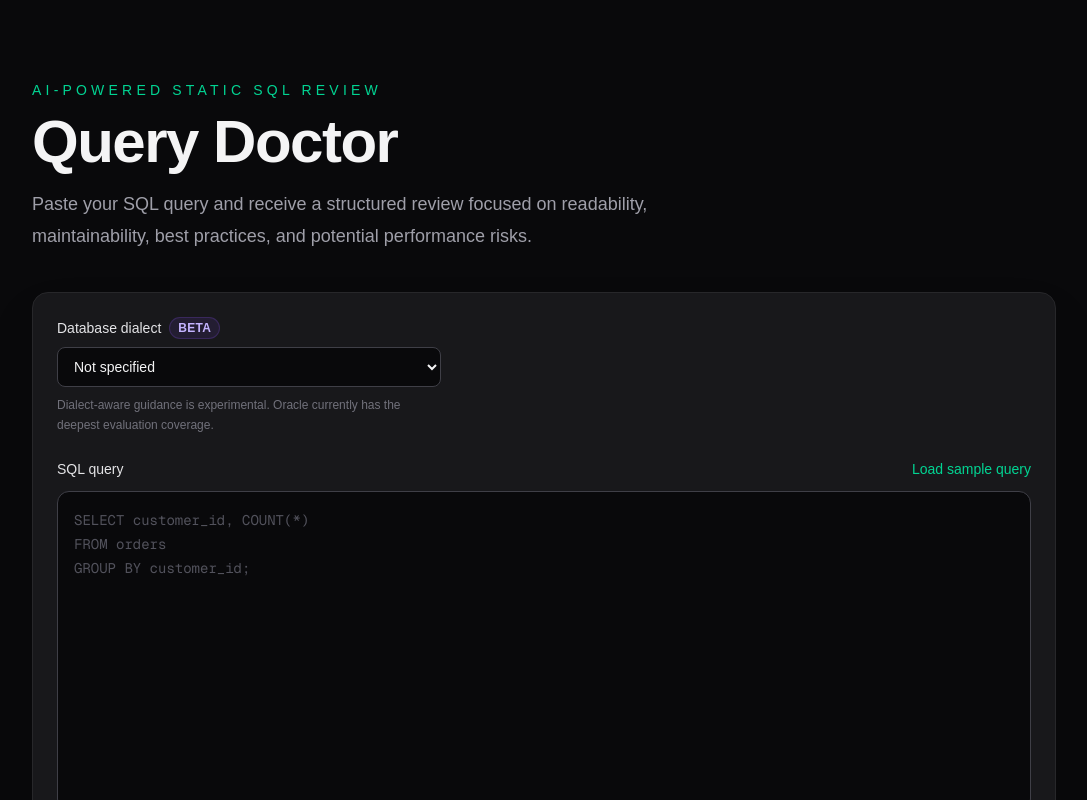
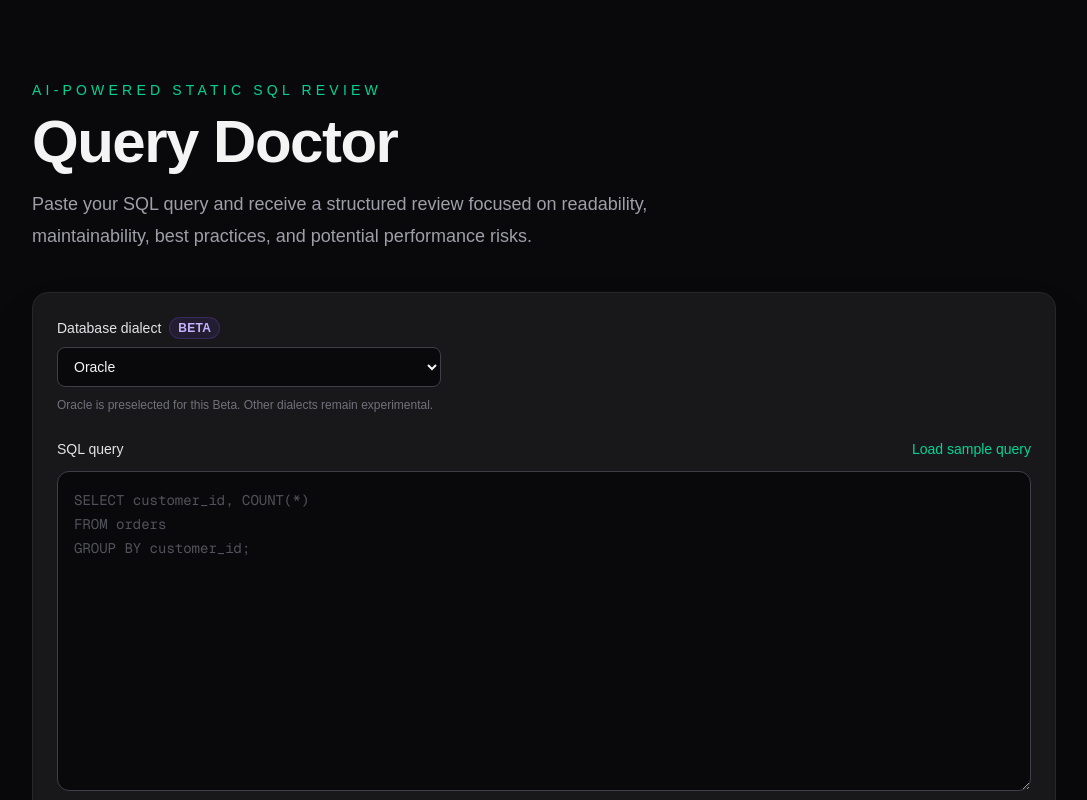
Before and after one commit to rogerktanaka/query-doctor, a Next.js app in the folder web/: page / in a window 1280 px wide. Shown: the top 800 px of the page, without its empty margins (96-1183 px from the left). Built offline with nearby package versions, Linux system fonts and the light colour scheme.

Commit message:
feat: preselect Oracle for private beta

```diff
--- a/web/app/page.tsx
+++ b/web/app/page.tsx
@@ -5,7 +5,6 @@ import { useState } from "react";
 import { ReviewResult } from "@/components/ReviewResult";
 import { MAX_SQL_LENGTH } from "@/lib/review/reviewLimits";
 import {
-  DEFAULT_SQL_DIALECT,
   isSqlDialect,
   SQL_DIALECT_OPTIONS,
   type SqlDialect,
@@ -31,7 +30,7 @@ export default function Home() {
   const [sql, setSql] = useState("");
   const [dialect, setDialect] =
     useState<SqlDialect>(
-      DEFAULT_SQL_DIALECT,
+      "oracle",
     );
   const [review, setReview] =
     useState<ReviewResultType | null>(null);
@@ -165,8 +164,8 @@ export default function Home() {
             </select>
 
             <p className="mt-2 text-xs leading-5 text-zinc-500">
-              Dialect-aware guidance is experimental. Oracle currently has
-              the deepest evaluation coverage.
+              Oracle is preselected for this Beta. Other dialects remain
+              experimental.
             </p>
           </div>
 
```
Also changed, not shown: 3 other files (tests, documents, lock files or other folders).
